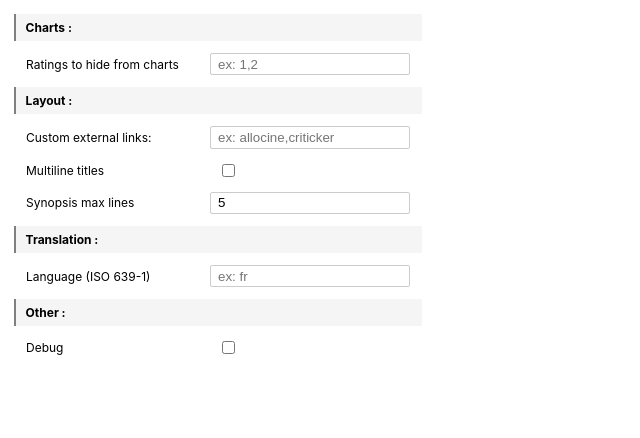
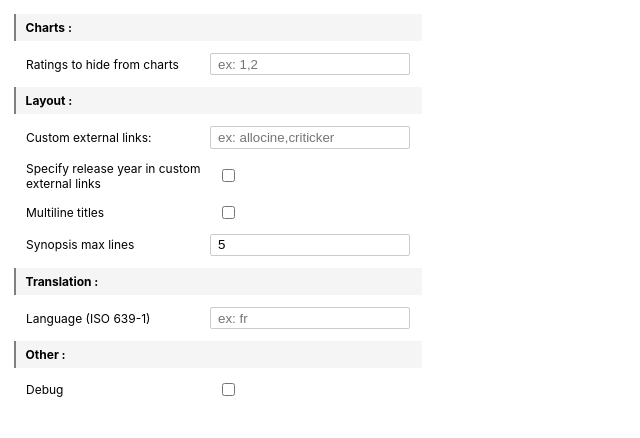
Before and after one commit to nliautaud/trakttvstats, a browser extension: page options.html in a window 1280 px wide. Shown: the whole page, without its empty margins (0-640 px from the left). Drawn offline with Linux system fonts and the light colour scheme.

Commit message:
Added a layoutSpecifyYearInExternalLinks option and bumped the version number The option controls whether the release year should be included in the google search for custom external links

```diff
--- a/js/init.js
+++ b/js/init.js
@@ -12,6 +12,7 @@ if ( !options ) {
         i18nPosters: 'Disable',
         i18nSynopsis: 'Both',
         layoutExternalLinks: '',
+        layoutSpecifyYearInExternalLinks:false,
         layoutMultilineTitles: false,
         layoutSynopsisMaxLines: 5,
         i18nTitlesLines: [
--- a/js/options.js
+++ b/js/options.js
@@ -46,6 +46,7 @@ $( () => {
             i18nPosters: 'Disable',
             i18nSynopsis: 'Both',
             layoutExternalLinks: '',
+            layoutSpecifyYearInExternalLinks:false,
             layoutSynopsisMaxLines: 5,
             layoutMultilineTitles: false,
             i18nTitlesLines: [
--- a/options.html
+++ b/options.html
@@ -21,6 +21,10 @@
     <label class="row">
         <span class="label">Custom external links:</span>
         <input type="text" placeholder="ex: allocine,criticker" data-option="layoutExternalLinks">
+    </label>
+    <label class="row">
+        <span class="label">Specify release year in custom external links</span>
+        <div><input type="checkbox" data-option="layoutSpecifyYearInExternalLinks"></div>
     </label>
     <label class="row">
         <span class="label">Multiline titles</span>
```
Also changed, not shown: manifest.json.
